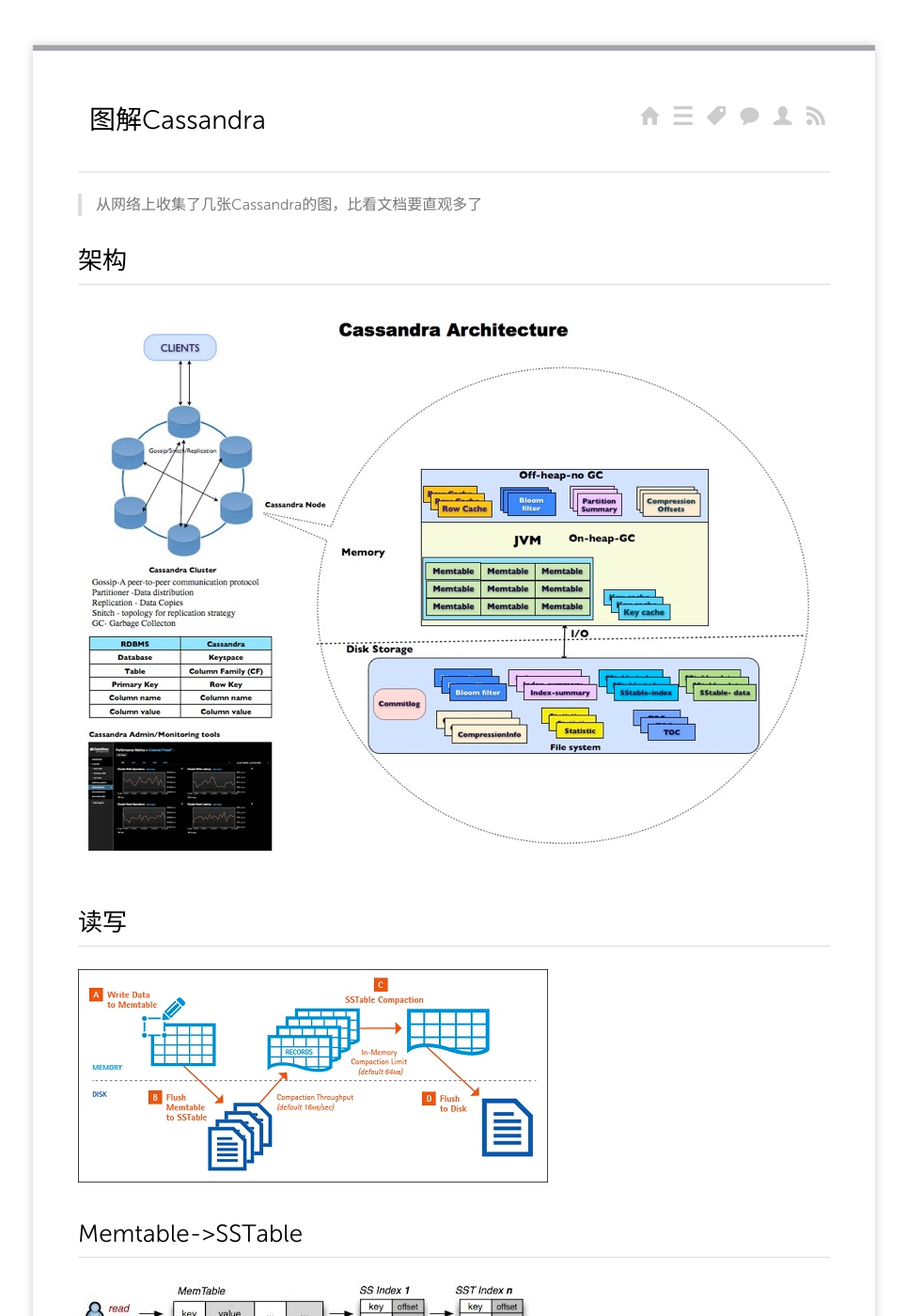
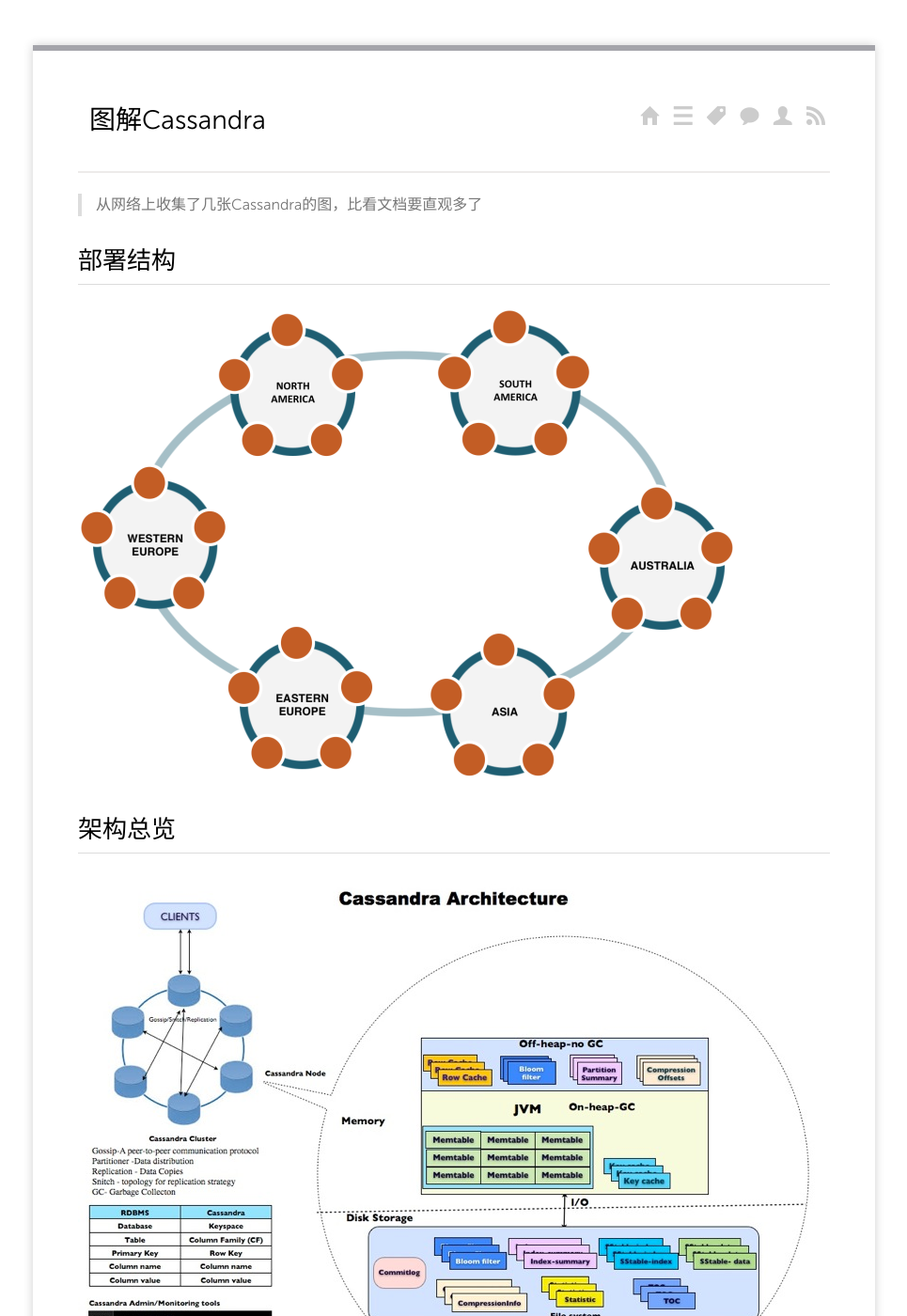
Before and after one commit to yikebocai/yikebocai.github.io, a Jekyll site: the page built from _posts/2014/2014-07-12-cassandra-picture.md, in a window 1280 px wide and 1400 px high. Shown: the whole window at 94% size, without its empty margins (157-1122 px from the left). Built offline with Jekyll 4.4.1, drawn with Linux system fonts in a browser that asks for light colours; Markdown is read by kramdown in place of the engine named in the settings; comment, search, counter and statistics services are not loaded.

Commit message:
add pictures for C*

```diff
--- a/_posts/2014/2014-07-12-cassandra-picture.md
+++ b/_posts/2014/2014-07-12-cassandra-picture.md
@@ -8,16 +8,26 @@
 
 >从网络上收集了几张Cassandra的图，比看文档要直观多了
 
-## 架构
+## 部署结构
+![deployment](http://yikebocai.com/myimg/cassandra-multi-datacenters.png)
+
+
+## 架构总览
 
 ![architecture](http://yikebocai.com/myimg/cassandra-architecture.jpg)
 
-## 读写
+## 写数据到SSTable
 ![read and write](http://yikebocai.com/myimg/cassandra-read-write.jpg)
 
-## Memtable->SSTable
+
 ![memtable to sstable](http://yikebocai.com/myimg/cassandra-memtable-to-sstable.jpg)
 
 ## 一个节点读取失败
 
 ![one failture](http://yikebocai.com/myimg/cassandra-read-cl-one-failure.png)
+
+## 分区和复制
+
+![partion and replic](http://yikebocai.com/myimg/cassandra-partition-replication.png)
+
+![multi dc partion and replic](http://yikebocai.com/myimg/cassandra-Multi-DCReplication.png)
```
Also changed, not shown: myimg/cassandra-Multi-DCReplication.png (added), myimg/cassandra-multi-datacenters.png (added), myimg/cassandra-partition-replication.png (added).
